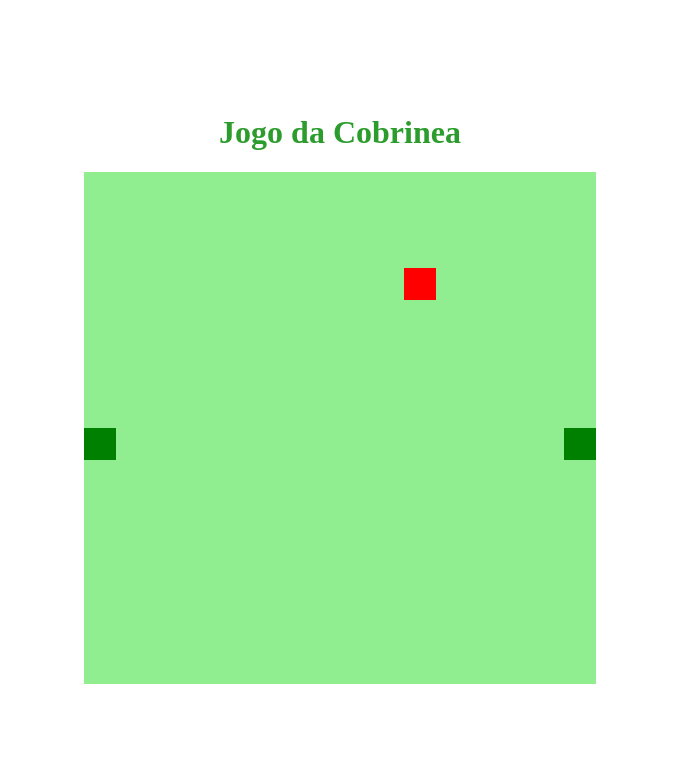
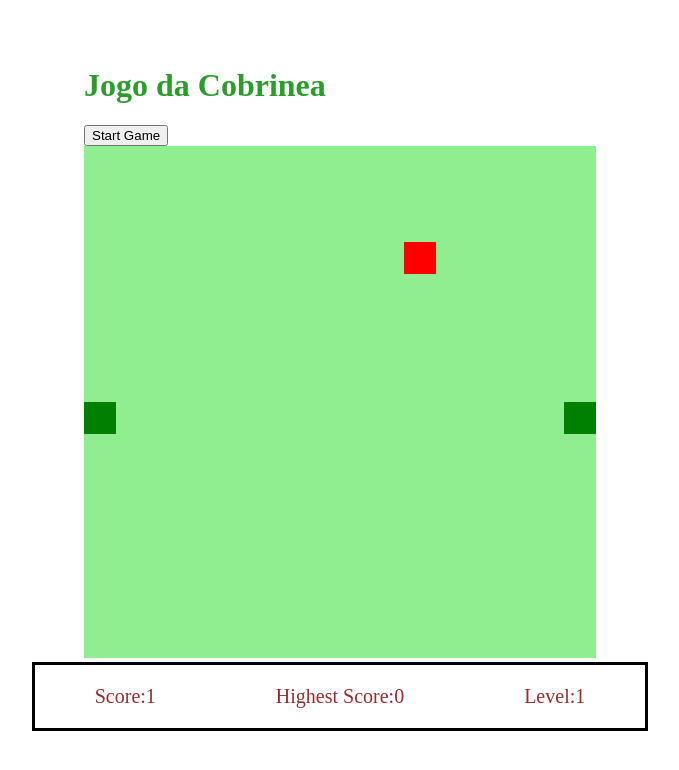
Before and after one commit to PauloMenegasso/Estudo-Jogo-da-Cobrinea, a plain HTML site: page index.html in a window 1280 px wide. Shown: the whole page, without its empty margins (48-727 px from the left). Drawn offline with Linux system fonts and the light colour scheme.

Commit message:
inserido Score e highscore

```diff
--- a/index.html
+++ b/index.html
@@ -9,7 +9,15 @@
     <title>Snake</title>
 </head>
 <body>
-    <h1>Jogo da Cobrinea</h1>
-    <canvas id="snake" width="512" height="512"></canvas>
+    <div class="mainframe">
+        <h1>Jogo da Cobrinea</h1>
+        <button id="gamestart">Start Game</button>
+        <canvas id="snake" width="512" height="512"></canvas>
+    </div>
+    <div class="scoreboard">
+    <p>Score:<span id="score">0</span></p>
+    <p>Highest Score:<span id="highscore">0</span></p>
+    <p>Level:<span id="level">1</span></p>
+    </div>
 </body>
 </html>
--- a/script.js
+++ b/script.js
@@ -11,6 +11,13 @@ let food = {
     x: Math.floor(Math.random() * 15 + 1) * box,
     y: Math.floor(Math.random() * 15 + 1) * box
 }
+let score = 0;
+let highestscore = 0;
+const scoreDisplay = document.querySelector('#score');
+const highestscoreDisplay = document.querySelector('#highscore');
+const levelDisplay = document.querySelector('#level');
+const startBtn = document.querySelector('#gamestart');
+
 
 function criarBG() {//cria o background do jogo num quadrado 16*16
     context.fillStyle = "lightgreen";
@@ -41,6 +48,7 @@ function update (event){//faz o movimento da cobrinha e não permite que ela vol
 
 
 function IniciarJogo() {
+
     if(snake[0].x > 15 * box && direction == "right") snake[0].x = 0; // comandos para a cobrinha n sair da tela
     if(snake[0].x < 0 && direction == "left") snake[0].x = 16 * box;
     if(snake[0].y > 15 * box && direction == "down") snake[0].y = 0;
@@ -49,7 +57,18 @@ function IniciarJogo() {
     for(i = 1; i < snake.length; i++){
         if(snake[0].x == snake[i].x && snake[0].y == snake[i].y){
             clearInterval(jogo);
-            alert("Game Over")
+                if(score > highestscore){
+                    highestscore = score;
+                    highestscoreDisplay.innerHTML = highestscore
+                };
+            score = 0;
+            alert("Game Over");
+            snake.splice(1);
+            snake[0] = {
+                x: 8 * box,
+                y: 8 * box
+            };
+
         }
     } //game over
 
@@ -68,9 +87,12 @@ function IniciarJogo() {
 
     if(snakeX != food.x || snakeY != food.y){
         snake.pop();
+
     } else {
         food.x= Math.floor(Math.random() * 15 + 1) * box;
         food.y= Math.floor(Math.random() * 15 + 1) * box;
+        score = score + 1;
+        scoreDisplay.innerHTML = score
     }
 
     let newHead = {
@@ -80,5 +102,4 @@ function IniciarJogo() {
 
     snake.unshift(newHead);
 }
-
-let jogo = setInterval(IniciarJogo, 200); // reinicia o BG e a cobrinha a cada 100 ms, para o jogo nao travar
+var jogo = setInterval(IniciarJogo, 200); // reinicia o BG e a cobrinha a cada 100 ms, para o jogo nao travar
--- a/style.css
+++ b/style.css
@@ -7,3 +7,26 @@ body{
     flex-direction: column;
     color: rgb(44, 156, 45);
 }
+
+button{
+    display: flex;
+    justify-content: center;
+}
+
+.scoreboard{
+    font-size: 20px;
+    color:rgb(155, 44, 44);
+    display: flex;
+    justify-content: space-evenly;
+    border-style: solid;
+    border-color: black;
+
+}
+
+
+
+
+p {
+    margin-left: 60px;
+    margin-right: 60px;
+}
```
